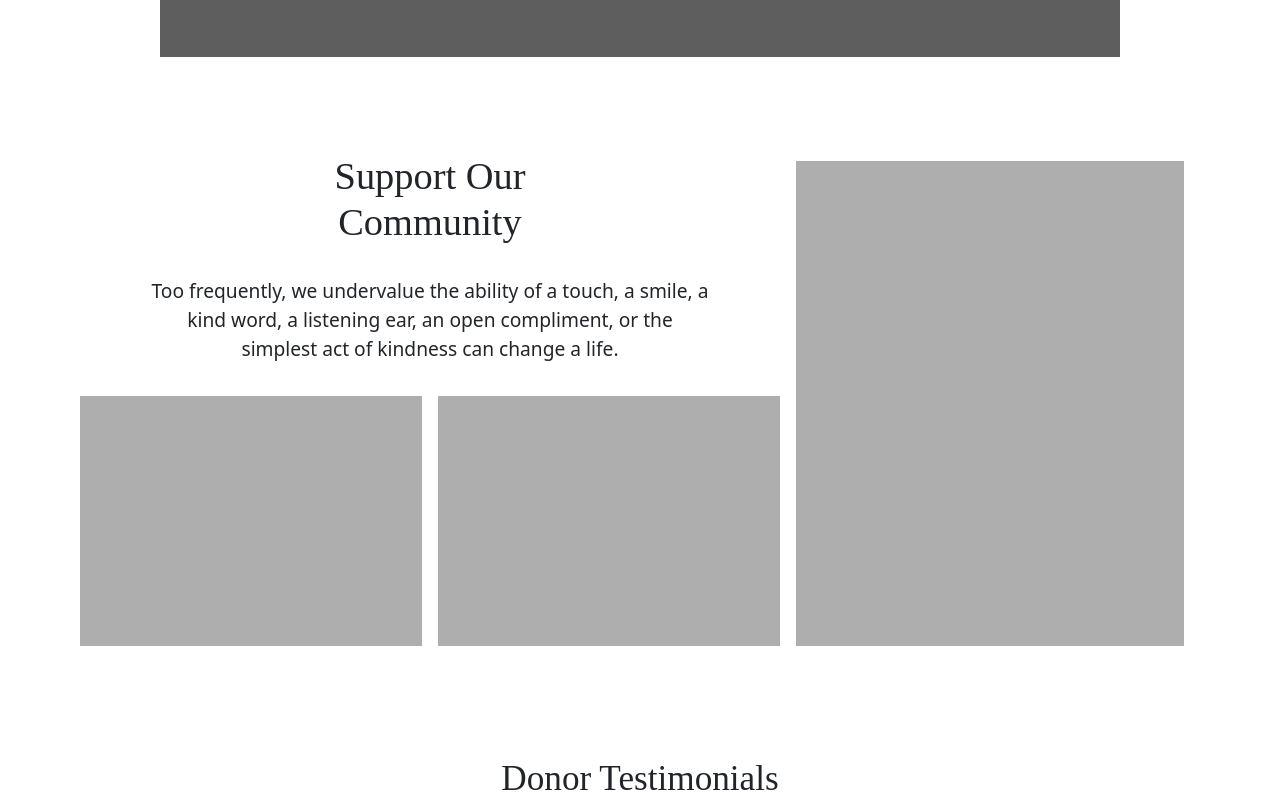
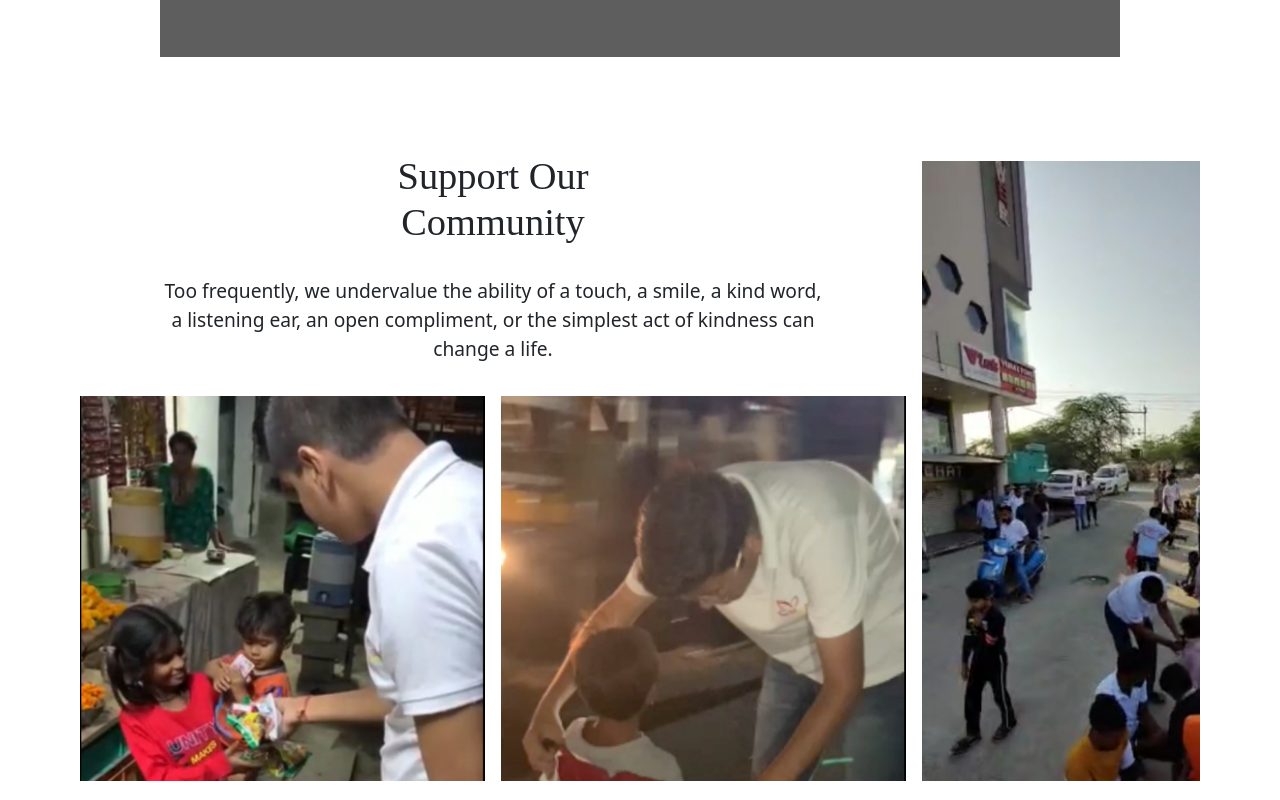
Before and after one commit to AdityaP68/MuskanFoundation-Frontend, a Next.js app: page / in a window 1280 px wide. Shown: the part 2360-3160 px from the top of the page. Built offline with nearby package versions, Linux system fonts and the light colour scheme; a web font is replaced by a local one.

Commit message:
responsiveness adding remains

```diff
--- a/components/community-support/CommunitySupport.js
+++ b/components/community-support/CommunitySupport.js
@@ -14,12 +14,14 @@ function CommunitySupport() {
           </p>
         </div>
         <div className={styles.imgContainer}>
-          <div className={styles.img1}></div>
-          <div className={styles.img2}></div>
+          <div className={styles.img1}><img src="/images/gallery/4.jpeg" alt="img1"/></div>
+          <div className={styles.img2}><img src="/images/gallery/7.jpeg" alt="img1"/></div>
         </div>
       </div>
       <div className={styles.right}>
-        <div></div>
+        <div>
+        <img src="/images/gallery/2.jpeg" alt="img1"/>
+        </div>
       </div>
     </section>
   );
--- a/components/community-support/CommunitySupport.module.scss
+++ b/components/community-support/CommunitySupport.module.scss
@@ -30,18 +30,26 @@
       gap: 1rem;
       div {
         flex: 1;
-        height: 250px;
+        max-height: 385px;
         background-color: rgb(174, 174, 174);
+        overflow: hidden;
+        img {
+          max-width: 405px;
+        }
       }
     }
   }
   .right {
     flex: 3;
     display: flex;
+    overflow: hidden;
     div {
       flex: 3;
       background-color: rgb(174, 174, 174);
       margin: 1.5rem 1rem 0 1rem;
+      img{
+        max-width: 405px;
+      }
     }
   }
   @media (max-width: 768px) {
--- a/components/donation/DonationForm.js
+++ b/components/donation/DonationForm.js
@@ -1,12 +1,16 @@
 import styles from "./DonationForm.module.scss";
 
-import React from "react";
+import React, { useEffect } from "react";
 import { useState } from "react";
 
 function DonationForm() {
   const [val, setVal] = useState();
   const [showUPI, setShowUPI] = useState(false);
   const [isAmt, setIsAmt] = useState(true);
+  useEffect(()=>{
+    setIsAmt(true)
+  }, [val])
+
   console.log("amt", isAmt);
   return (
     <>
@@ -64,7 +68,7 @@ function DonationForm() {
                 placeholder="Other Amount"
                 value={val}
                 onChange={(e) => {
-                  setVal(e.target.val);
+                  setVal(e.target.value);
                 }}
               />
             </div>
```
